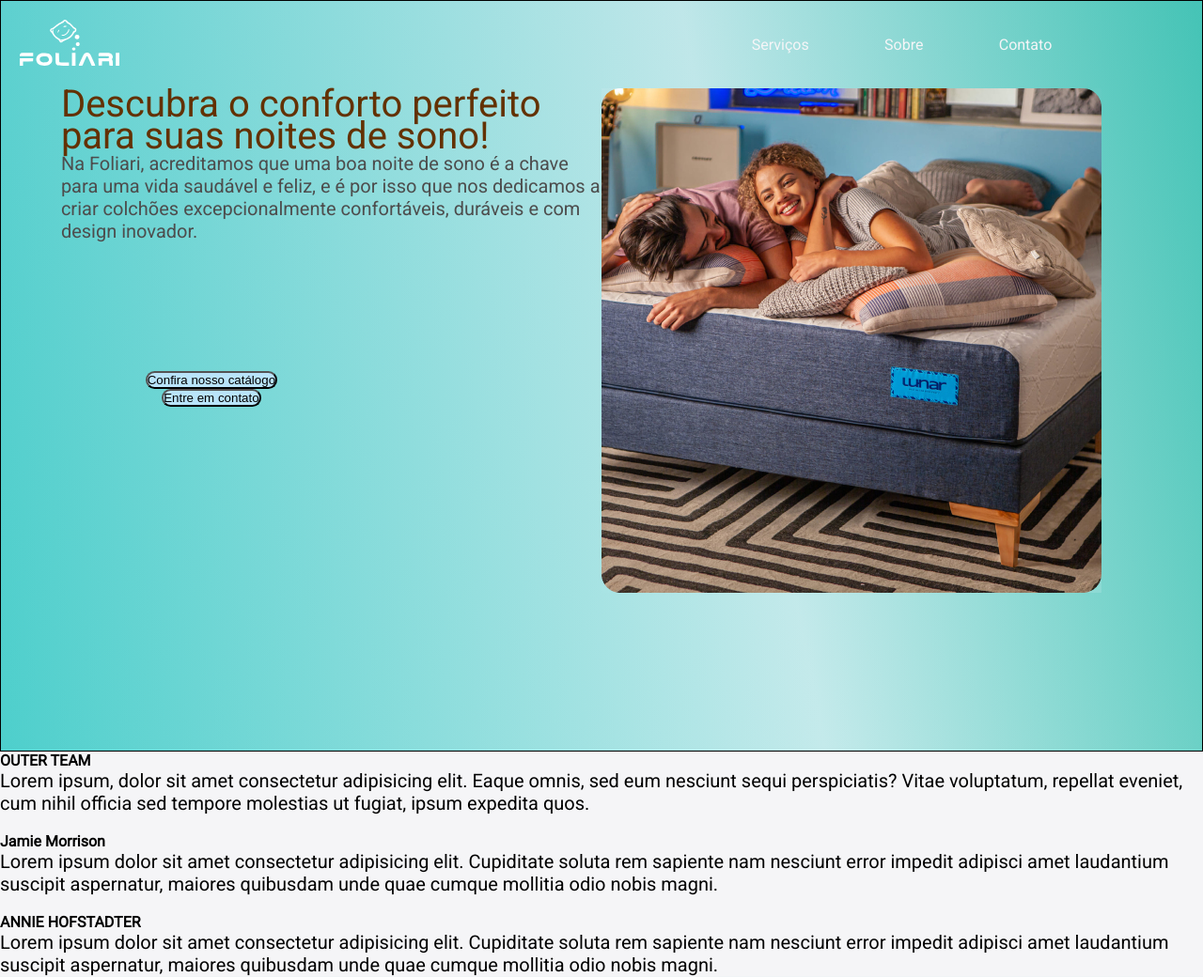
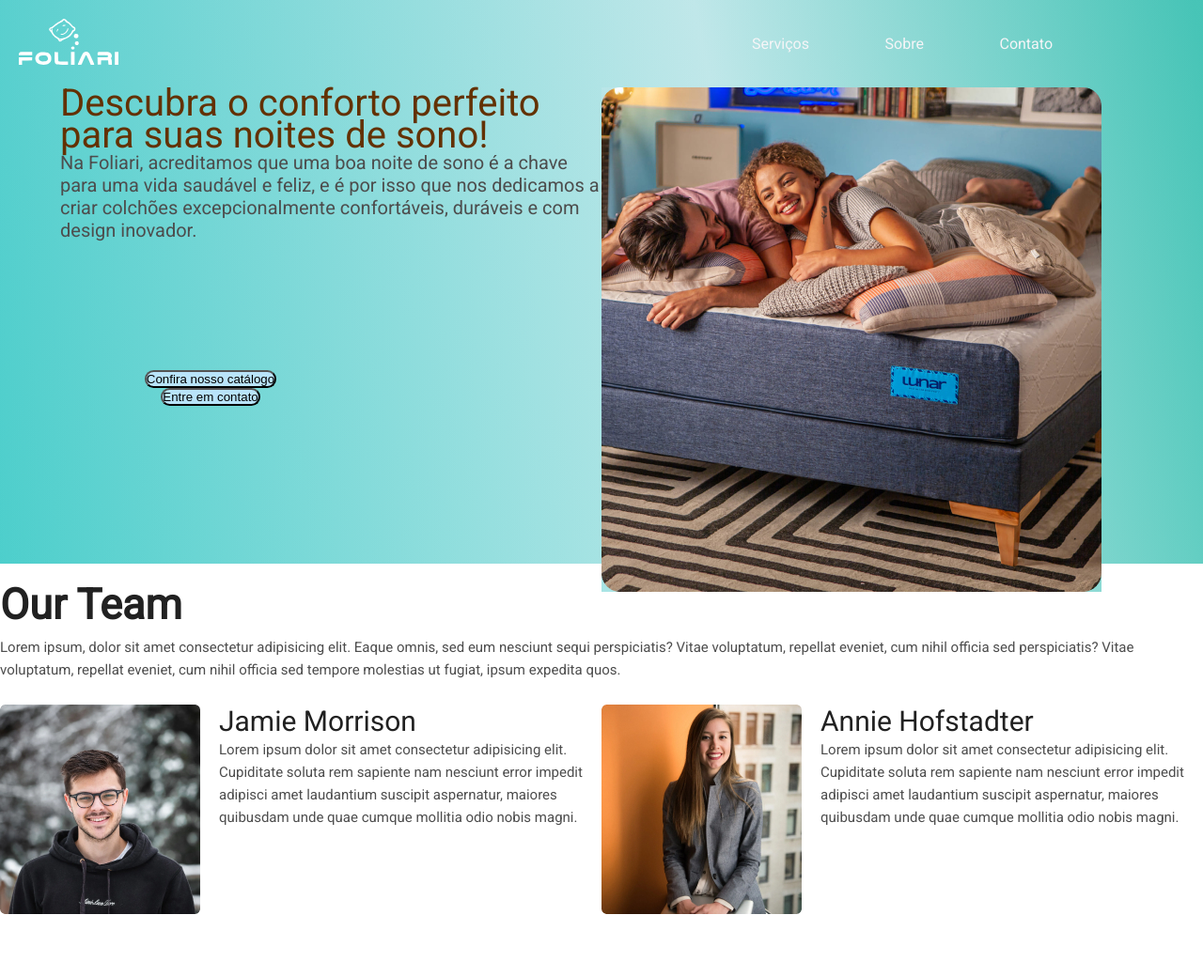
Before and after one commit to filipefolletto/foliariweb.github.io, a PHP site: page /web/index.html in a window 1280 px wide. Shown: the whole page at 94% size. Run offline with PHP 8.4, Linux system fonts and the light colour scheme.

Commit message:
Our Team- estrutura pronta

```diff
--- a/css/style.css
+++ b/css/style.css
@@ -43,10 +43,9 @@ button{
 }
 
 .header {
-    display: flex;
     width: 100%;
     /* height: 570px; */
-    height: 100vh;
+    height: 75vh;
     background: linear-gradient(100deg, rgba(67, 133, 194, 0.19) 0%, rgba(192, 219, 244, 0.19) 99.58%), linear-gradient(259deg, rgba(3, 181, 155, 0.79) 0.77%, #CDF3EC 38.81%, #4DDECD 100%, #20EBBE 100%), radial-gradient(50% 54.64% at 50% 45.36%, rgba(0, 0, 0, 0.00) 0%, rgba(42, 200, 133, 0.20) 100%);
 
 }
@@ -56,12 +55,12 @@ button{
 /* div seção folliari */
 
 .header-conteudo{
-    height: 100vh;
+    height: 100%;
     width: 100%;
 
 
     flex-direction: row;
-    border: 1px solid black ;
+    /* border: 1px solid black ; */
 
 }
 
@@ -138,4 +137,113 @@ button{
 
 
 
+
 /* terceira seção OUR TEAM */
+
+.section{
+    width: 100%;
+    /* height: 570px; */
+    height: 55vh;
+    background: rgb(255, 255, 255);
+}
+
+.section-conteudo{
+    width: 100%;
+}
+
+.ourTeam-conteudo{
+    display: flex;
+    flex-direction: column;
+    /* border: 5px solid red; */
+}
+
+.ourTeam-H4{
+    color: #212121;
+    font-size: 45px;
+    font-family: Roboto;
+    font-weight: 700;
+    line-height: 27px;
+    word-wrap: break-word;
+
+    padding-top: 30px;
+    padding-bottom: 20px;
+}
+
+.ourTeam-p{
+    color: #4D4D4D;
+    font-size: 15px;
+    font-family: Roboto;
+    font-weight: 400;
+    line-height: 24px;
+    word-wrap: break-word;
+    padding-bottom: 25px;
+}
+
+.pai-homem-mulher{
+    display: flex;
+}
+
+.homem{
+    display: flex;
+    /* border: 2px solid rgb(7, 152, 7); */
+}
+.img-homem img{
+  padding-right: 15px;
+
+}
+
+.text-homem{
+    padding: 0 5px 5px 5px;
+}
+
+.text-homem h4{
+    color: #212121;
+    font-size: 30px;
+    font-family: Roboto;
+    font-weight: 400;
+    line-height: 36px;
+    word-wrap: break-word
+}
+
+.text-homem p{
+    color: #4D4D4D;
+    font-size: 15px;
+    font-family: Roboto;
+    font-weight: 400;
+    line-height: 24px;
+    word-wrap: break-word
+}
+
+
+
+.mulher{
+    display: flex;
+    /* border: 2px solid rgb(207, 247, 10); */
+}
+
+.text-mulher{
+    padding: 0 5px 5px 5px;
+}
+
+.text-mulher h4{
+    color: #212121;
+    font-size: 30px;
+    font-family: Roboto;
+    font-weight: 400;
+    line-height: 36px;
+    word-wrap: break-word
+}
+
+.text-mulher p{
+    color: #4D4D4D;
+    font-size: 15px;
+    font-family: Roboto;
+    font-weight: 400;
+    line-height: 24px;
+    word-wrap: break-word
+}
+
+.img-mulher img{
+    padding-right: 15px;
+
+  }
--- /dev/null
+++ b/js/images.js
@@ -0,0 +1,5 @@
+const images = {
+    IMAGE_LOGO: "IMAGE1.PNG",
+    IMAGE_HEADER: "IMAGE2.PNG",
+
+}
--- a/web/index.html
+++ b/web/index.html
@@ -66,15 +66,17 @@
         <section class="section">
             <div class="container">
                 <div class="section-conteudo">
-                    <div class="container">
-                        <div class="ourTeam-conteudo">
-                            <h4>OUTER TEAM</h4>
-                            <p>Lorem ipsum, dolor sit amet consectetur adipisicing elit. Eaque omnis, sed eum nesciunt sequi perspiciatis? Vitae voluptatum, repellat eveniet, cum nihil officia sed tempore molestias ut fugiat, ipsum expedita quos.</p>
-                            <div>
+
+                    <div class="ourTeam-conteudo">
+                            <h4 class="ourTeam-H4">Our Team</h4>
+                            <p class="ourTeam-p">Lorem ipsum, dolor sit amet consectetur adipisicing elit. Eaque omnis, sed eum nesciunt sequi perspiciatis? Vitae voluptatum, repellat eveniet, cum nihil officia sed
+                            perspiciatis? Vitae voluptatum, repellat eveniet, cum nihil officia sed tempore molestias ut fugiat, ipsum expedita quos.</p>
+
+                            <div class="pai-homem-mulher">
 
                                 <div class="homem">
                                     <div class="img-homem">
-                                        <img src="" alt="">
+                                        <img src="../img/IMAGE.jpg" alt="">
                                     </div>
                                     <div class="text-homem">
                                         <h4>Jamie Morrison</h4>
@@ -84,17 +86,15 @@
 
                                 <div class="mulher">
                                     <div class="img-mulher">
-                                        <img src="" alt="">
+                                        <img src="../img/IMAGE2.jpg" alt="">
                                     </div>
                                     <div class="text-mulher">
-                                        <h4>ANNIE HOFSTADTER</h4>
+                                        <h4>Annie Hofstadter</h4>
                                         <p>Lorem ipsum dolor sit amet consectetur adipisicing elit. Cupiditate soluta rem sapiente nam nesciunt error impedit adipisci amet laudantium suscipit aspernatur, maiores quibusdam unde quae cumque mollitia odio nobis magni.</p>
                                     </div>
                                 </div>
 
                             </div>
-
-                        </div>
                     </div>
                 </div>
             </div>
```
Also changed, not shown: img/IMAGE.jpg (added), img/IMAGE2.jpg (added), web.jpg (deleted).
